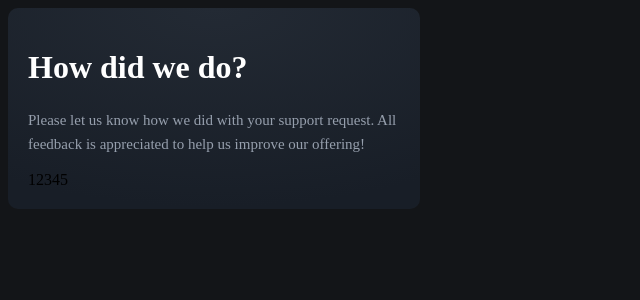
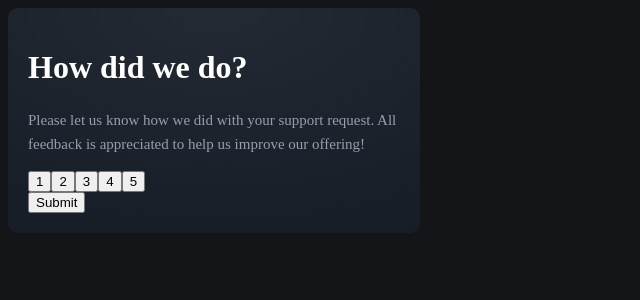
Before and after one commit to marriamdd/interactive_rating, a React (Vite) app: page / in a window 1280 px wide. Shown: the top 300 px of the page, without its empty margins (0-640 px from the left). Built offline with nearby package versions, Linux system fonts and the light colour scheme; a web font is replaced by a local one.

Commit message:
add submit button

```diff
--- a/src/components/Rate/Rate.jsx
+++ b/src/components/Rate/Rate.jsx
@@ -1,6 +1,8 @@
-import './rate.css'
+import './rate.css';
+
 export default function Rate() {
-    let buttons=[1,2,3,4,5]
+  let buttons = [1, 2, 3, 4, 5];
+
   return (
     <div className="rate_container">
       <h1>How did we do?</h1>
@@ -8,7 +10,13 @@ export default function Rate() {
         Please let us know how we did with your support request. All feedback is
         appreciated to help us improve our offering!
       </p>
-      {buttons.map((btn)=>(<buttons>{btn}</buttons>))}
+      <div className='btns_container'>
+      {buttons.map((btn,index) => (
+        <button key={index} className="rate">{btn}</button>
+
+      ))}
+      </div>
+      <button className='submit'>Submit</button>
     </div>
   );
 }
```
